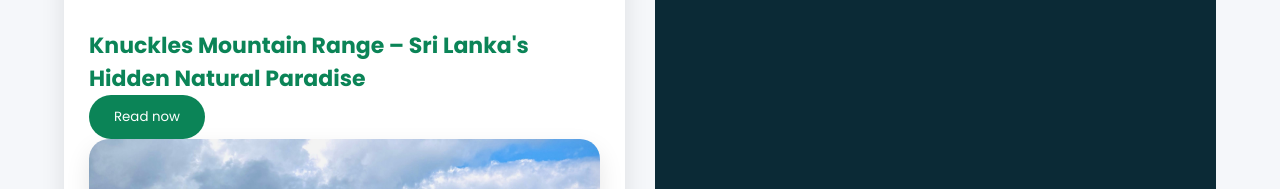
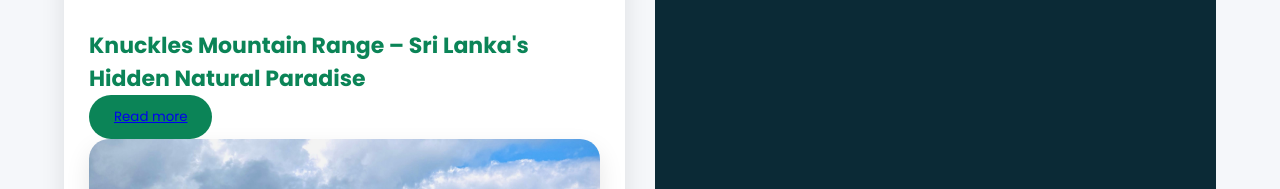
Before and after one commit to thanujadarshana2000-beep/exploreceylone, a plain HTML site: page article.html in a window 1280 px wide. Shown: the part 850-1039 px from the top of the page. Drawn offline with Linux system fonts and the light colour scheme.

Commit message:
Update article.html

```diff
--- a/article.html
+++ b/article.html
@@ -372,7 +372,7 @@ Knuckles Mountain Range – Sri Lanka's Hidden Natural Paradise
 
 
 <button>
-Read now
+<a href="knucles.html">Read more</a>
 </button>
 
 
```
